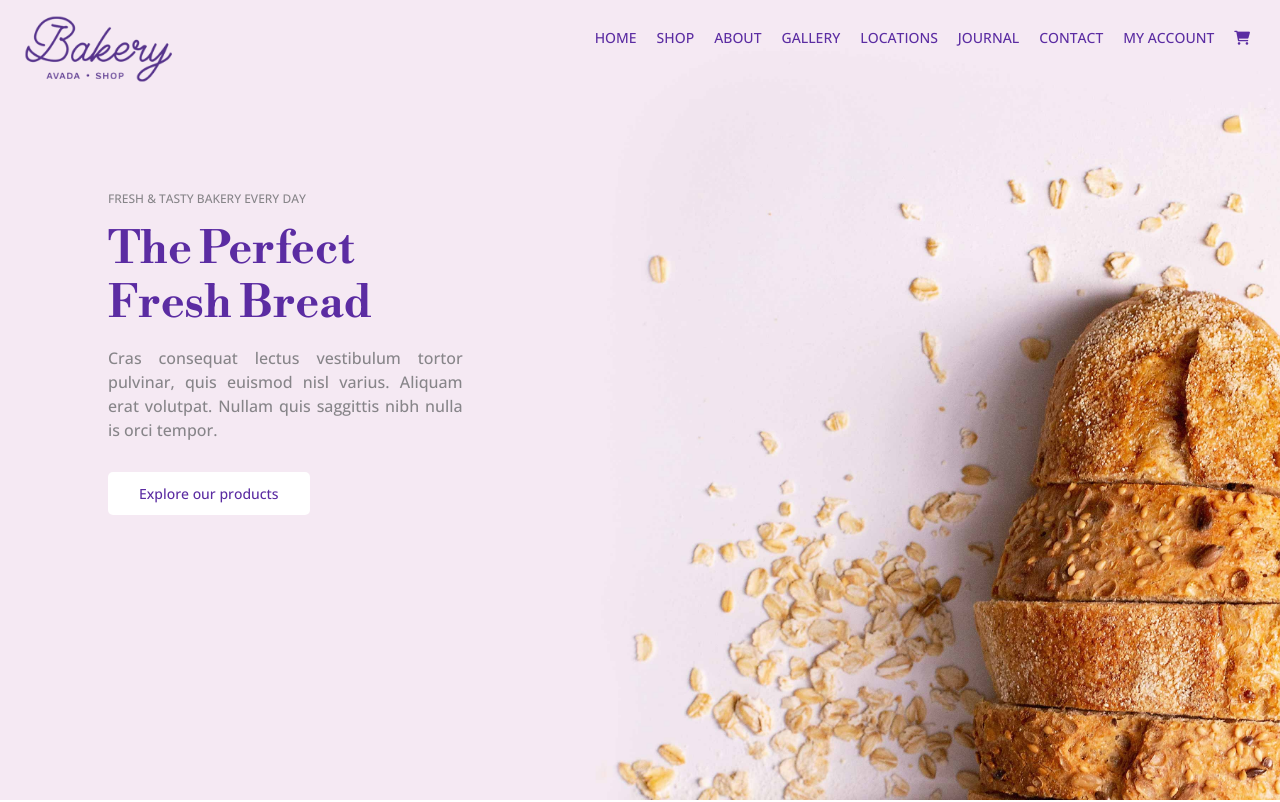
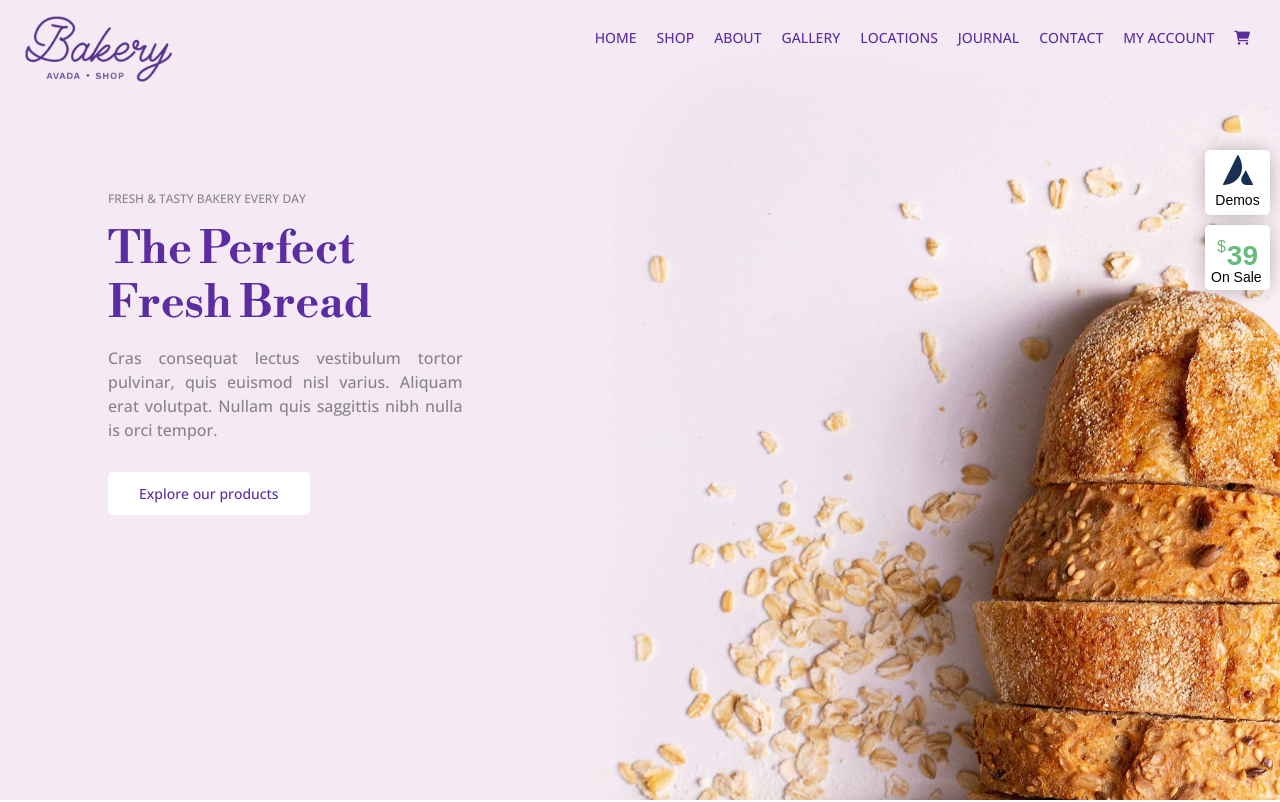
Before and after one commit to fds909/proj-html-vuejs, a Vue app: page / in a window 1280 px wide. Shown: the top 802 px of the page. Built offline with nearby package versions, Linux system fonts and the light colour scheme.

Commit message:
floating buttons

```diff
--- /dev/null
+++ b/src/components/FloatingButtons.vue
@@ -0,0 +1,81 @@
+<template>
+    <section>
+        <div class="buttons-container">
+            <div class="button logo">
+                <img src="../assets/img/avada-logo.svg" alt="avada logo">
+                <div>Demos</div>
+            </div>
+            <div class="button price">
+                <div class="green dollar">$</div>
+                <div class="green number">39</div>
+                <div class="txt">On Sale</div>
+            </div>
+        </div>
+    </section>
+</template>
+
+<script>
+export default {
+    name: 'FloatingButtons',
+}
+</script>
+
+<style lang="scss" scoped>
+@import '../style/palette.scss';
+
+.buttons-container {
+    font-family: Arial, Helvetica, sans-serif;
+    font-size: 14px;
+    position: fixed;
+    top: 150px;
+    right: 10px;
+
+    .button {
+        width: 65px;
+        height: 65px;
+        border-radius: 5px;
+        background-color: $white;
+        color: black;
+        display: flex;
+        flex-direction: column;
+        justify-content: center;
+        align-items: center;
+        box-shadow: 0px 0px 20px -5px #888888;
+    }
+
+    .logo {
+        img {
+            width: 30px;
+            margin-bottom: 5px;
+        }
+
+    }
+    .price {
+        margin-top: 10px;
+        position: relative;
+
+        .dollar {
+            position: absolute;
+            top: 10px;
+            left: 12px;
+            font-size: 16px;
+        }
+        .number {
+            position: absolute;
+            top: 10px;
+            right: 12px;
+            font-size: 28px;
+            font-weight: bold;
+            margin-bottom: 5px;
+        }
+        .green {
+            color: #65bc7b;
+        }
+        .txt {
+            position: absolute;
+            top: 42px;
+            left: 6px;
+        }
+    }
+}
+</style>
--- a/src/components/HeaderComp.vue
+++ b/src/components/HeaderComp.vue
@@ -1,5 +1,7 @@
 <template>
   <header>
+    <FloatingButtons/>
+
     <div class="header-top">
         <img class="logo" src="../assets/img/avada-bakery-logo.png" alt="Bakery Avada Logo">
         <nav>
@@ -29,9 +31,14 @@
 </template>
 
 <script>
+import FloatingButtons from './FloatingButtons.vue';
+
 export default {
   name: 'HeaderComp',
-  props: ['menu']
+  props: ['menu'],
+  components: {
+      FloatingButtons
+  }
 }
 </script>
 
```
Also changed, not shown: src/assets/img/avada-logo.svg (added).
